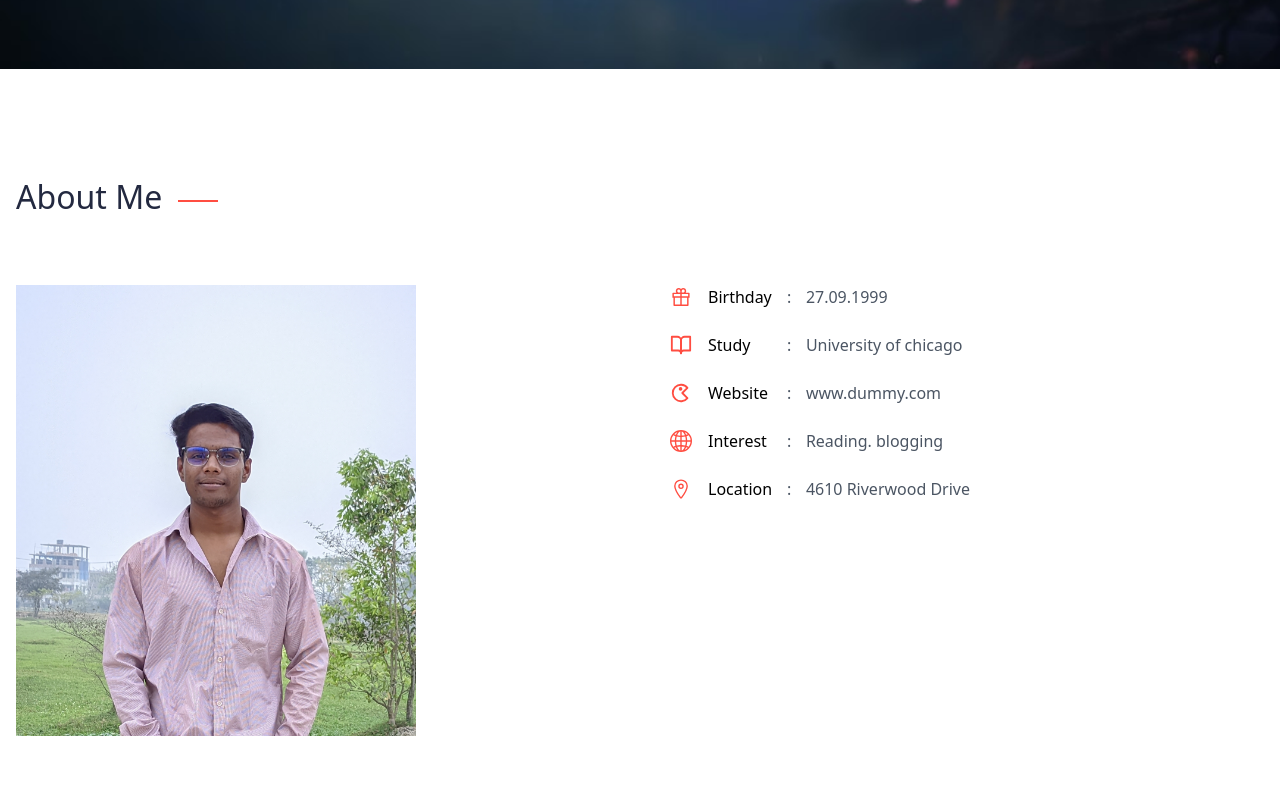
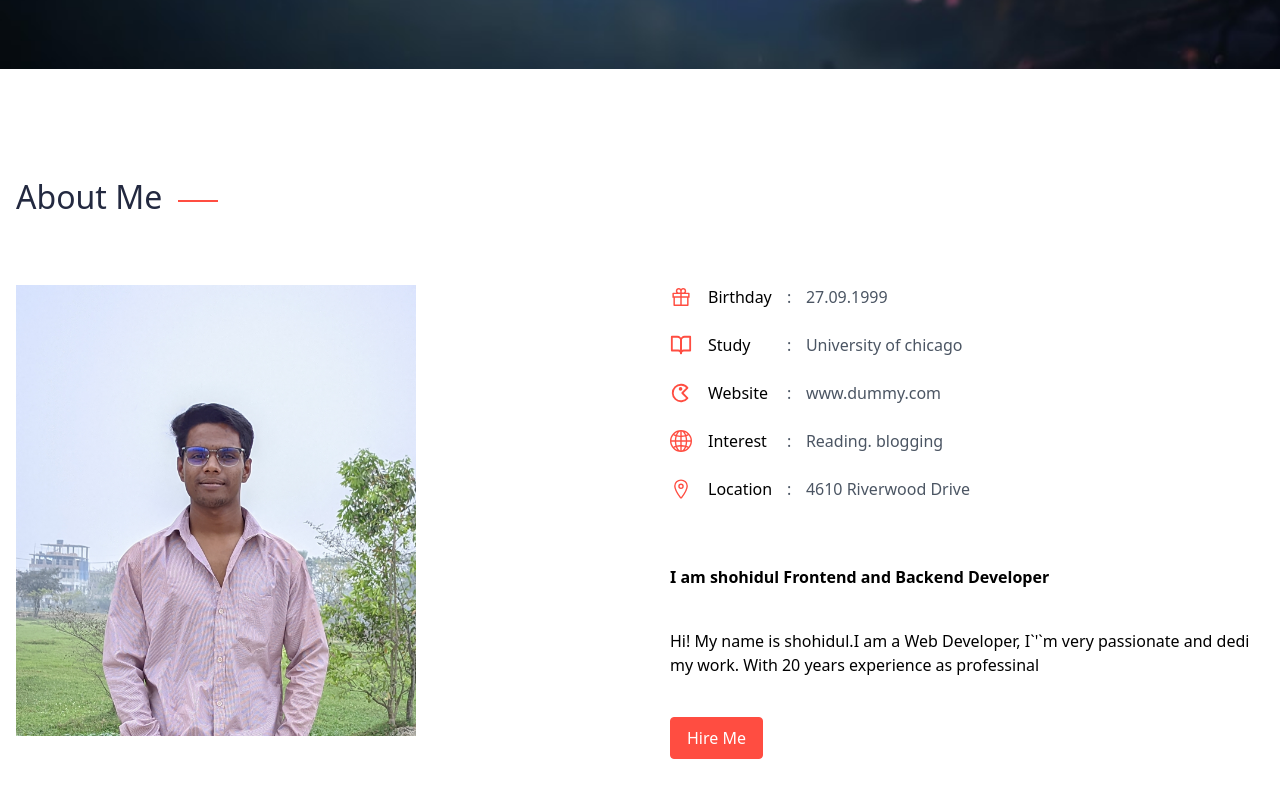
Before and after one commit to shohedul1/Shohidul-Islam--Protfolio, a Next.js app: page / in a window 1280 px wide. Shown: the part 731-1528 px from the top of the page. Before the commit the page ends 1507 px from the top, so only its background shows below. Built offline with nearby package versions, Linux system fonts and the light colour scheme.

Commit message:
frist-commit9

```diff
--- a/components/About.js
+++ b/components/About.js
@@ -1,42 +1,43 @@
 import React from 'react';
 import Heading from './Heading';
 
-import {AiOutlineGift} from 'react-icons/ai';
-import{FiBookOpen} from 'react-icons/fi';
-import{BsGlobe2} from 'react-icons/bs';
-import {TbPacman} from 'react-icons/tb';
-import {IoLocationOutline} from 'react-icons/io5';
+import { AiOutlineGift } from 'react-icons/ai';
+import { FiBookOpen } from 'react-icons/fi';
+import { BsGlobe2 } from 'react-icons/bs';
+import { TbPacman } from 'react-icons/tb';
+import { IoLocationOutline } from 'react-icons/io5';
+import Button from './Button';
 
 
 function About() {
     return (
         <section className='container mx-auto py-10 px-4'>
-        <Heading title="About Me"/>
+            <Heading title="About Me" />
             <div className='grid grid-cols-1 md:grid-cols-2 gap-[60px]'>
                 <div>
-                <img className='w-[400px]' src='/hero1.jpg' alt=''/>
+                    <img className='w-[400px]' src='/hero1.jpg' alt='' />
                 </div>
                 <div>
                     <div className='flex items-center justify-between w-[300px]'>
                         <div className='flex flex-col gap-6'>
                             <div className='flex gap-4 items-center font-medium'>
-                        <AiOutlineGift className='text-[#ff4D41] text-[22px]'/>
+                                <AiOutlineGift className='text-[#ff4D41] text-[22px]' />
                                 Birthday
                             </div>
                             <div className='flex gap-4 items-center font-medium'>
-                            <FiBookOpen className='text-[#ff4D41] text-[22px]'/>
+                                <FiBookOpen className='text-[#ff4D41] text-[22px]' />
                                 Study
                             </div>
                             <div className='flex gap-4 items-center font-medium'>
-                            <TbPacman  className='text-[#ff4D41] text-[22px]'/>
+                                <TbPacman className='text-[#ff4D41] text-[22px]' />
                                 Website
                             </div>
                             <div className='flex gap-4 items-center font-medium'>
-                            <BsGlobe2 className='text-[#ff4D41] text-[22px]'/>
+                                <BsGlobe2 className='text-[#ff4D41] text-[22px]' />
                                 Interest
                             </div>
                             <div className='flex gap-4 items-center font-medium'>
-                           <IoLocationOutline className='text-[#ff4D41] text-[22px]'/>
+                                <IoLocationOutline className='text-[#ff4D41] text-[22px]' />
                                 Location
                             </div>
                         </div>
@@ -59,6 +60,11 @@ function About() {
                         </div>
 
                     </div>
+                    <div className='max-w-[800px]'>
+                        <h2 className='font-bold mt-16 mb-10'>I am shohidul Frontend and Backend Developer</h2>
+                         <p>Hi! My name is shohidul.I am a Web Developer, I`'`m very passionate and dedi my work. With 20 years experience as professinal</p>
+                         <Button link="#" text="Hire Me"/>
+                    </div>
                 </div>
 
             </div>
```
Lines whose indentation alone changed are shown as unchanged.
